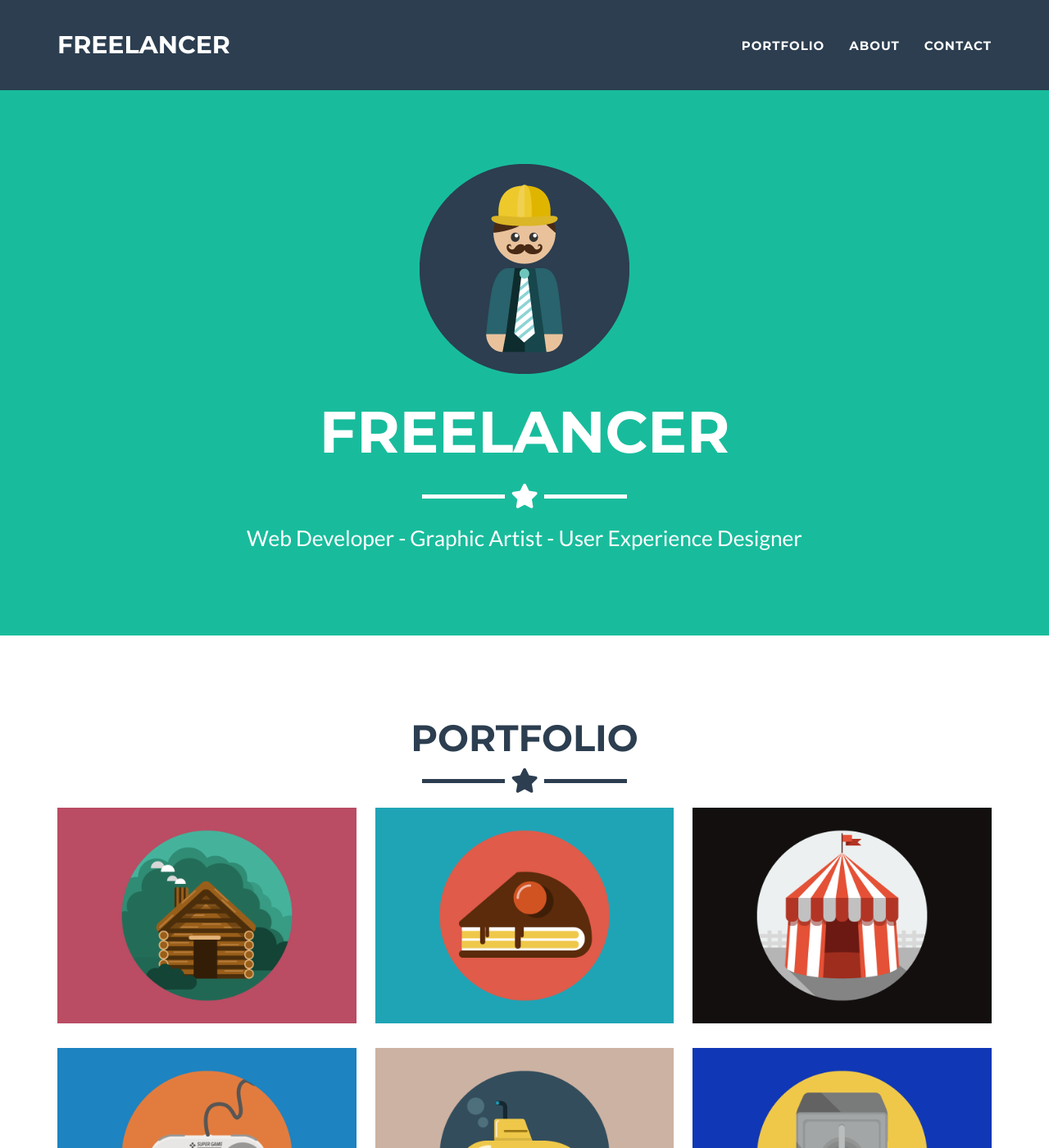
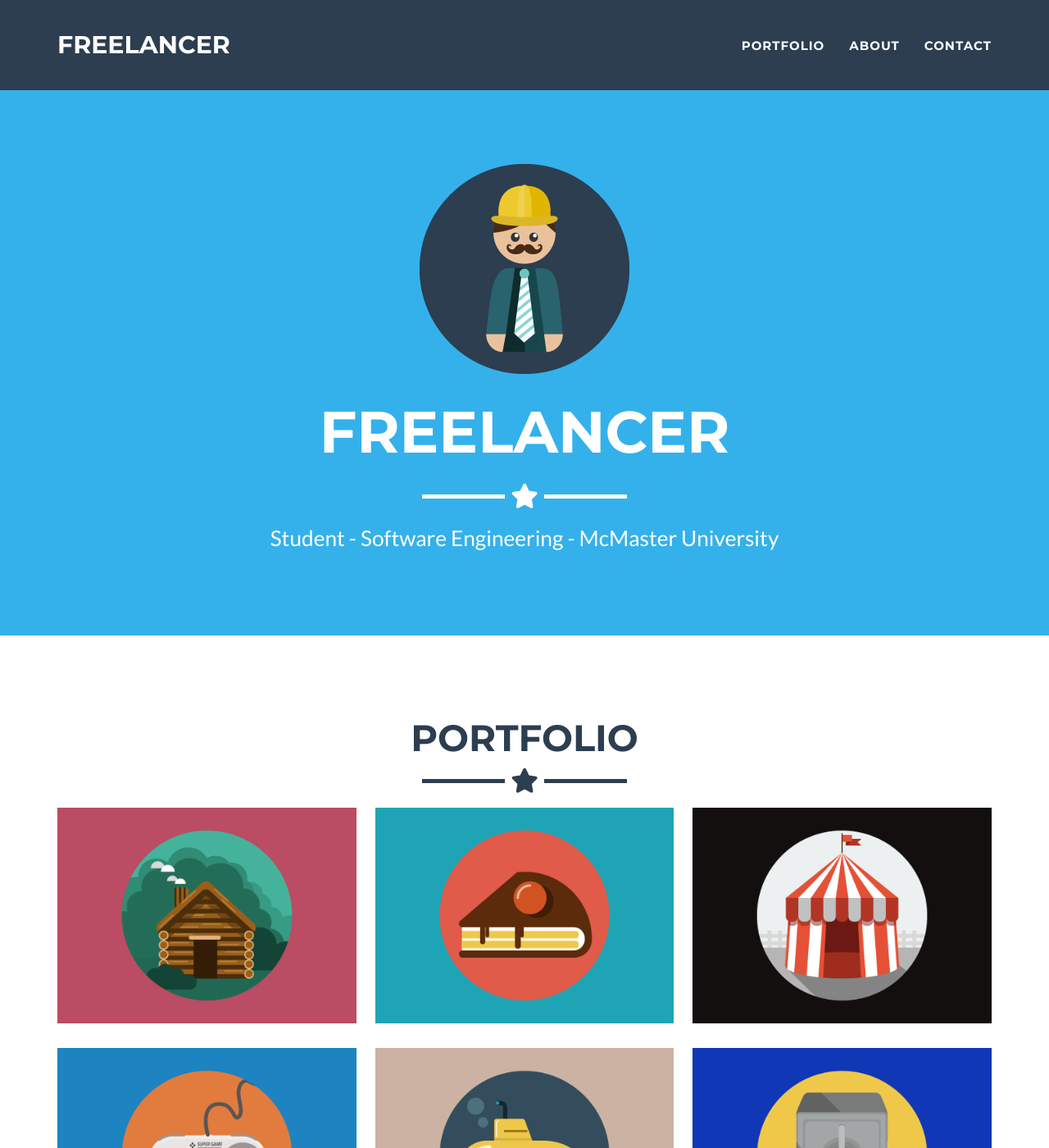
Before and after one commit to jeromelachaud/freelancer-theme, a Jekyll site: the page built from _posts/2014-07-18-project-1.markdown, in a window 1280 px wide and 1400 px high. Shown: the whole window at 82% size. Built offline with Jekyll 4.4.1, drawn with Linux system fonts in a browser that asks for light colours.

Commit message:
Update _config.yml

```diff
--- a/_config.yml
+++ b/_config.yml
@@ -1,10 +1,10 @@
 # Site settings
 title: Freelancer
-email: your-email@domain.com
+email: bornomaa@mcmaster.com
 url: https://github.com/Anindita-Bornomala.github.io
-description: "Write an awesome description for your new site here. You can edit this line in _config.yml. It will appear in your document head meta (for Google search results) and in your feed.xml site description."
+description: "My Project Portfolio Website!"
 keywords: "your keywords, separated by commas"
-skills: "Web Developer - Graphic Artist - User Experience Designer"
+skills: "Student - Software Engineering - McMaster University"
 meta_author: LastName FirstName
 
 # Google webmaster tools
@@ -25,7 +25,7 @@ disqus_shortname: myshortname
 
 # Color settings (hex-codes without the leading hash-tag)
 color:
-  primary: 18bc9c #80B3FF
+  primary: 34b1eb #18bc9c #80B3FF
   primary-rgb: "24,288,156" #"128,179,255"
   secondary: 2c3e50 #FD6E8A
   secondary-dark: 233140 #A2122F
```
